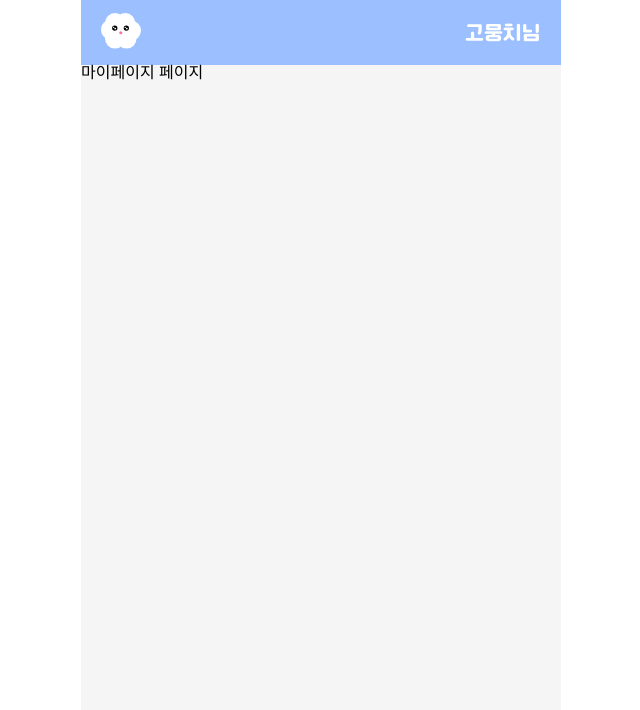
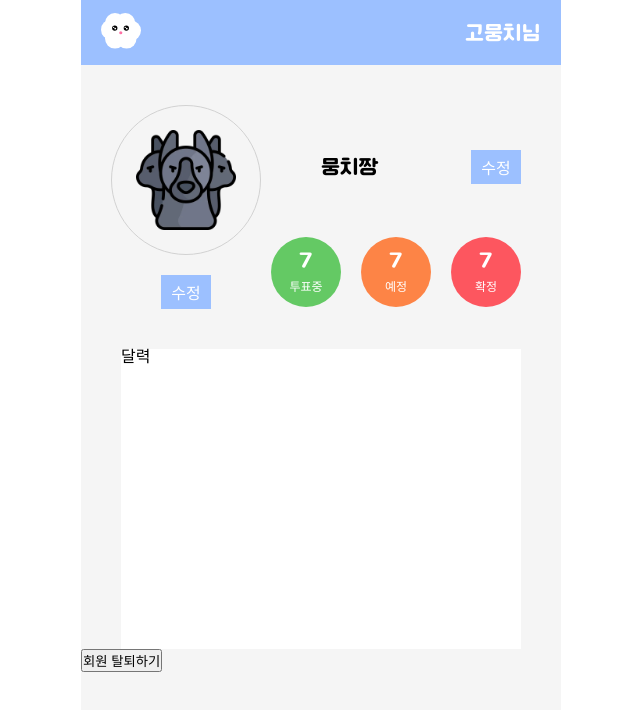
Before and after one commit to FRONT-END-BOOTCAMP-PLUS-3/moongchija, a Next.js app: page /mypage in a window 1280 px wide. Shown: the top 710 px of the page, without its empty margins (319-959 px from the left). Built offline with nearby package versions, Linux system fonts and the light colour scheme; a web font is replaced by a local one.

Commit message:
[style] mypage UI 작업

```diff
--- /dev/null
+++ b/app/(with-icon-header)/mypage/mypage.module.scss
@@ -0,0 +1,87 @@
+.container {
+  display: flex;
+  align-items: center;
+  padding-left: 30px;
+  margin: 40px 0px;
+  gap: 10px;
+
+  .profileBox {
+    display: flex;
+    flex-direction: column;
+    justify-content: center;
+    align-items: center;
+    gap: 20px;
+
+    .profileImage {
+      width: 150px;
+      height: 150px;
+      border-radius: 50%;
+      border: 1px solid var(--grey-1-color);
+      text-align: center;
+      position: relative;
+
+      img {
+        position: absolute;
+        left: 50%;
+        top: 50%;
+        transform: translate(-50%, -50%);
+      }
+    }
+  }
+
+  .userNameBox {
+    display: flex;
+    flex-direction: column;
+    justify-content: flex-end;
+    align-items: center;
+    height: 200px;
+    gap: 10px;
+    font-size: var(--font-size-md);
+    font-family: var(--font-sub);
+
+    .editingBox {
+      display: flex;
+      justify-content: flex-end;
+      align-items: center;
+      gap: 10px;
+      width: 100%;
+      height: 40px;
+    }
+  }
+}
+
+.appointmentCountBox {
+  display: flex;
+  justify-content: center;
+  align-items: center;
+  flex-direction: row;
+  gap: 20px;
+  padding-top: 40px;
+}
+
+.userName {
+  width: 140px;
+}
+
+.userNameInput {
+  padding: 10px 5px;
+  margin: 0;
+  width: 140px;
+  border: 1px solid #d1d5db;
+  border-radius: 10px;
+  outline: none;
+  font-size: 12px;
+  flex: 1;
+
+  &::placeholder {
+    color: #898989;
+  }
+
+  &:focus {
+    border-color: #2563eb;
+  }
+}
+
+.hiddenLabel {
+  display: none;
+}
--- a/app/(with-icon-header)/mypage/page.tsx
+++ b/app/(with-icon-header)/mypage/page.tsx
@@ -1,5 +1,88 @@
+"use client";
+
+import Image from "next/image";
+import Calendar from "./_components/Calendar";
+import styles from "./mypage.module.scss";
+import Button from "@/components/button/Button";
+import AppointmentCount from "./_components/AppointmentCount";
+import { useState } from "react";
+import useInput from "@/app/signup/_hooks/useInput";
+
+const appointmentData = [
+  { color: "greenColor", text: "투표중" },
+  { color: "orangeColor", text: "예정" },
+  { color: "pinkColor", text: "확정" },
+];
+
 const MyPagePage = () => {
-  return <div> 마이페이지 페이지</div>;
+  const [isEditing, setIsEditing] = useState<boolean>(false);
+  const { value: nickname, onChange: handleChangeInput } = useInput("");
+
+  const handleEditClick = () => {
+    setIsEditing((prev) => !prev);
+  };
+
+  return (
+    <div>
+      <div className={styles.container}>
+        <div className={styles.profileBox}>
+          <div className={styles.profileImage}>
+            <Image
+              src={"/images/emojis/cerberus.webp"}
+              width={100}
+              height={100}
+              alt="케르베로스"
+            />
+          </div>
+          <Button text="수정" size="xs" />
+        </div>
+        <div className={styles.userNameBox}>
+          <div className={styles.editingBox}>
+            {isEditing ? (
+              <>
+                <label htmlFor="nickname" className={styles.hiddenLabel}>
+                  닉네임
+                </label>
+                <input
+                  type="text"
+                  id="nickname"
+                  value={nickname}
+                  onChange={handleChangeInput}
+                  placeholder="닉네임을 입력해 주세요."
+                  className={styles.userNameInput}
+                />
+              </>
+            ) : (
+              <div className={styles.userName}>
+                <h1>뭉치짱</h1>
+              </div>
+            )}
+
+            <div onClick={handleEditClick} className={styles.editButtonBox}>
+              <Button text="수정" size="xs" />
+            </div>
+          </div>
+          <div>
+            <div className={styles.appointmentCountBox}>
+              {appointmentData.map((item, index) => (
+                <AppointmentCount
+                  key={index}
+                  color={item.color}
+                  text={item.text}
+                />
+              ))}
+            </div>
+          </div>
+        </div>
+      </div>
+
+      <div>
+        <Calendar />
+      </div>
+
+      <button>회원 탈퇴하기</button>
+    </div>
+  );
 };
 
 export default MyPagePage;
```
